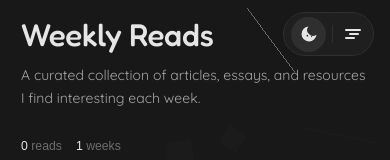
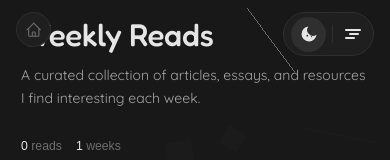
Before and after one commit to Elvis020/personal-website, a Next.js app: page /reads in a window 390 px wide. Shown: the top 160 px of the page. Built offline with nearby package versions, Linux system fonts and the light colour scheme; a web font is replaced by a local one.

Commit message:
feat: Add floating home button on mobile for quick navigation
- Add home icon button in top-left corner on mobile
- Hidden on homepage (not needed when already there)
- Matches styling of floating controls pill
- Eliminates need to open menu just to go home

```diff
--- a/components/layout/Header.tsx
+++ b/components/layout/Header.tsx
@@ -88,6 +88,45 @@ function PillsSidebar({ pathname }: { pathname: string }) {
         <ThemeSwitcher />
       </motion.div>
     </motion.aside>
+  );
+}
+
+// Floating Home Button (top-left) - Quick access to homepage
+function FloatingHomeButton({ pathname }: { pathname: string }) {
+  const isHome = pathname === "/";
+
+  // Don't show on homepage
+  if (isHome) return null;
+
+  return (
+    <motion.div
+      initial={{ opacity: 0, y: -20 }}
+      animate={{ opacity: 1, y: 0 }}
+      transition={{ duration: 0.6, ease: [0.22, 1, 0.36, 1], delay: 0.1 }}
+      className="md:hidden fixed z-50"
+      style={{
+        top: "calc(env(safe-area-inset-top) + 12px)",
+        left: "16px",
+      }}
+    >
+      <Link href="/">
+        <div className="flex items-center justify-center w-10 h-10 bg-[var(--bg-secondary)] border border-[var(--border)] rounded-full hover:bg-[var(--bg-tertiary)] transition-colors">
+          <svg
+            className="w-5 h-5 text-[var(--text-muted)]"
+            fill="none"
+            stroke="currentColor"
+            viewBox="0 0 24 24"
+            strokeWidth={1.5}
+          >
+            <path
+              strokeLinecap="round"
+              strokeLinejoin="round"
+              d="M3 12l2-2m0 0l7-7 7 7M5 10v10a1 1 0 001 1h3m10-11l2 2m-2-2v10a1 1 0 01-1 1h-3m-6 0a1 1 0 001-1v-4a1 1 0 011-1h2a1 1 0 011 1v4a1 1 0 001 1m-6 0h6"
+            />
+          </svg>
+        </div>
+      </Link>
+    </motion.div>
   );
 }
 
@@ -286,7 +325,10 @@ export default function Header() {
         }
       `}</style>
 
-      {/* Mobile: Floating controls */}
+      {/* Mobile: Floating home button (top-left) */}
+      <FloatingHomeButton pathname={pathname} />
+
+      {/* Mobile: Floating controls (top-right) */}
       <FloatingControls menuOpen={menuOpen} setMenuOpen={setMenuOpen} />
 
       {/* Mobile Menu Overlay */}
```
